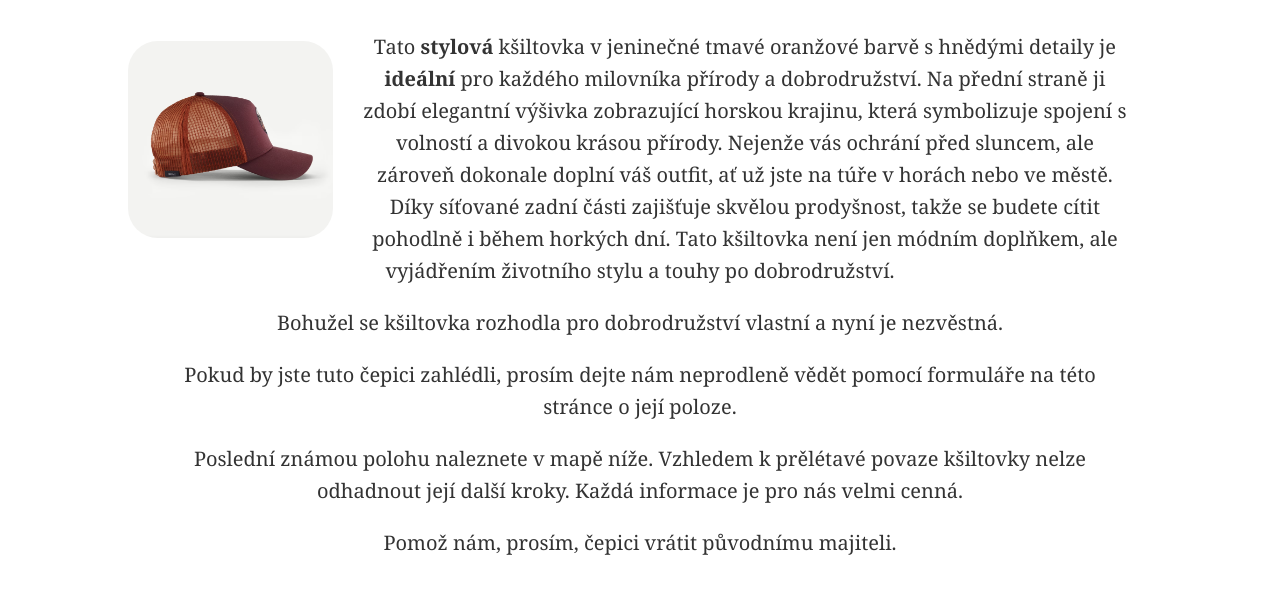
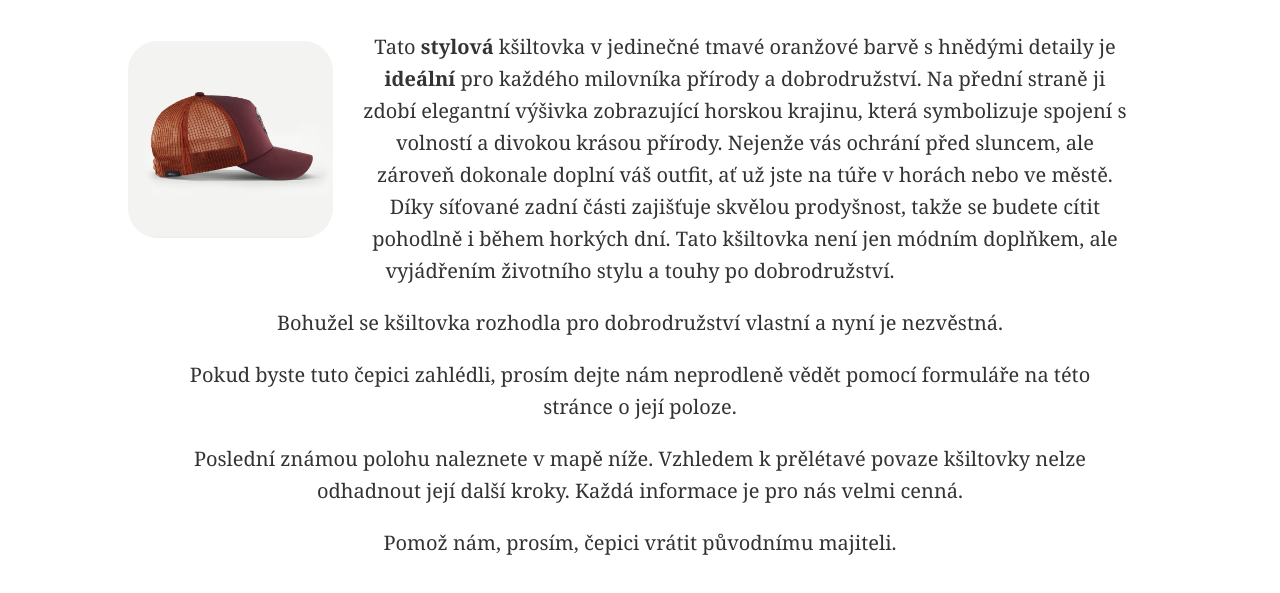
Before and after one commit to Xuxa9/PPC, a plain HTML site: page index.html in a window 1280 px wide. Shown: the part 673-1266 px from the top of the page. Drawn offline with Linux system fonts and the light colour scheme.

Commit message:
Update index.html

```diff
--- a/index.html
+++ b/index.html
@@ -40,9 +40,9 @@
 
     <img class="cepice" src="obr/cap2.png" alt="ksiltovka">
 
-    <p>Tato <strong>stylová</strong> kšiltovka v jeninečné tmavé oranžové barvě s hnědými detaily je <strong>ideální</strong> pro každého milovníka přírody a dobrodružství. Na přední straně ji zdobí elegantní výšivka zobrazující horskou krajinu, která symbolizuje spojení s volností a divokou krásou přírody. Nejenže vás ochrání před sluncem, ale zároveň dokonale doplní váš outfit, ať už jste na túře v horách nebo ve městě. Díky síťované zadní části zajišťuje skvělou prodyšnost, takže se budete cítit pohodlně i během horkých dní. Tato kšiltovka není jen módním doplňkem, ale vyjádřením životního stylu a touhy po dobrodružství.</p>
+    <p>Tato <strong>stylová</strong> kšiltovka v jedinečné tmavé oranžové barvě s hnědými detaily je <strong>ideální</strong> pro každého milovníka přírody a dobrodružství. Na přední straně ji zdobí elegantní výšivka zobrazující horskou krajinu, která symbolizuje spojení s volností a divokou krásou přírody. Nejenže vás ochrání před sluncem, ale zároveň dokonale doplní váš outfit, ať už jste na túře v horách nebo ve městě. Díky síťované zadní části zajišťuje skvělou prodyšnost, takže se budete cítit pohodlně i během horkých dní. Tato kšiltovka není jen módním doplňkem, ale vyjádřením životního stylu a touhy po dobrodružství.</p>
     <p>Bohužel se kšiltovka rozhodla pro dobrodružství vlastní a nyní je nezvěstná. </p>
-    <p>Pokud by jste tuto čepici zahlédli, prosím dejte nám neprodleně vědět pomocí formuláře na této stránce o její poloze. </p>
+    <p>Pokud byste tuto čepici zahlédli, prosím dejte nám neprodleně vědět pomocí formuláře na této stránce o její poloze. </p>
     <p>Poslední známou polohu naleznete v mapě níže. Vzhledem k prělétavé povaze kšiltovky nelze odhadnout její další kroky. Každá informace je pro nás velmi cenná. </p>
     <p>Pomož nám, prosím, čepici vrátit původnímu majiteli.</p>
 </section>
```
